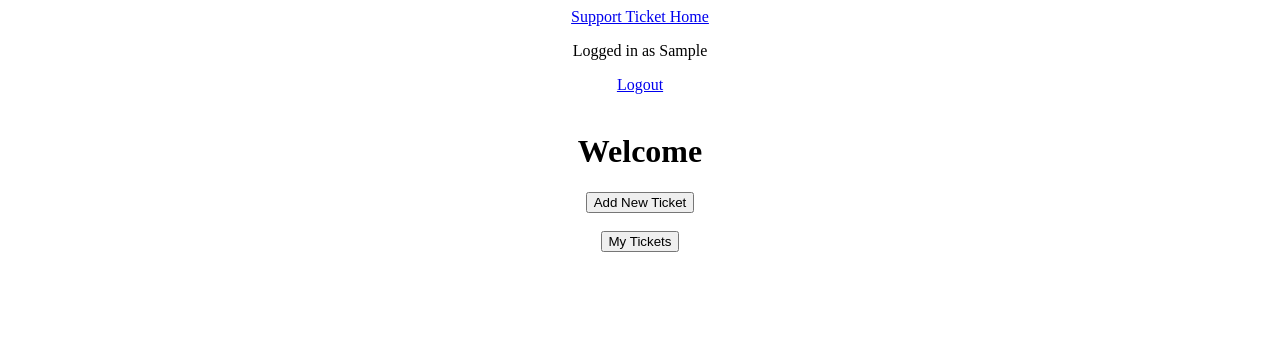
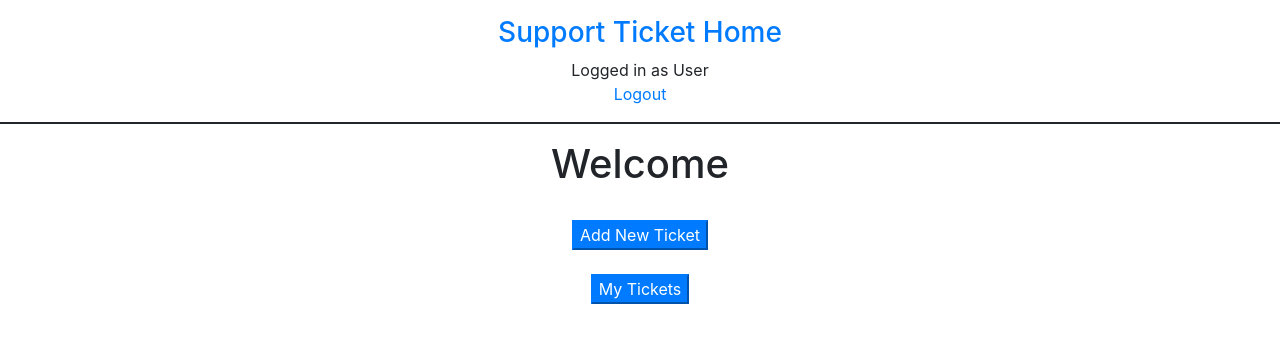
Before and after one commit to felixsundar/peerxp_django_app, a Django app: page / in a window 1280 px wide. Shown: the top 343 px of the page. Run offline with Django 4.2, Linux system fonts and the light colour scheme; the visitor is signed in with stand-in values (Sample User, id 1).

Commit message:
change fields in api call, add style, finish

```diff
--- a/support_ticket_app/forms.py
+++ b/support_ticket_app/forms.py
@@ -3,8 +3,8 @@ from django import forms
 class NewTicketForm(forms.Form):
     def __init__(self, user, *args, **kwargs):
         super().__init__(*args, **kwargs)
-        self.fields['contact'] = forms.CharField(label='Contact Name', initial=user.first_name+' '+user.last_name)
-        self.fields['email'] = forms.EmailField(label='Contact Email', initial=user.email)
+        self.fields['lastName'] = forms.CharField(label='Last Name', initial=user.last_name)
+        self.fields['email'] = forms.EmailField(label='Email', initial=user.email)
 
     departmentId = forms.ChoiceField(
         label='Department',
--- a/support_ticket_app/templates/base.html
+++ b/support_ticket_app/templates/base.html
@@ -3,18 +3,20 @@
 
 <head>
     <title>Support Ticket</title>
+    <link rel="stylesheet" href="https://cdn.jsdelivr.net/npm/bootstrap@4.3.1/dist/css/bootstrap.min.css" integrity="sha384-ggOyR0iXCbMQv3Xipma34MD+dH/1fQ784/j6cY/iJTQUOhcWr7x9JvoRxT2MZw1T" crossorigin="anonymous">
 </head>
 
 <body>
 <center>
-    <div>
+    <div class="pt-3">
 
-        <a href="{% url 'index' %}">Support Ticket Home</a><br>
+        <a href="{% url 'index' %}"><h3>Support Ticket Home</h3></a>
         {% if request.user.is_authenticated %}
-        <p>Logged in as {{request.user.first_name}}</p>
+        <div>Logged in as {{ request.user.last_name }}</div>
         <a href="{% url 'logout' %}">Logout</a>
         {% endif %}
-        <br><br>
+        <br>
+        <hr style="border: 1px solid;">
     </div>
 
     <div>
--- a/support_ticket_app/templates/home.html
+++ b/support_ticket_app/templates/home.html
@@ -7,10 +7,10 @@
         <b>{{ message }}</b><br>
         {% endfor %}
         {% endif %}
-<h1>Welcome</h1>
+<h1>Welcome</h1><br>
 
-<a href="{% url 'newticket' %}"><button>Add New Ticket</button></a>
+<a href="{% url 'newticket' %}"><button class="btn-primary">Add New Ticket</button></a>
 <br><br>
-<a href="{% url 'mytickets' %}"><button>My Tickets</button></a>
+<a href="{% url 'mytickets' %}"><button class="btn-primary">My Tickets</button></a>
 
 {% endblock %}
--- a/support_ticket_app/templates/login.html
+++ b/support_ticket_app/templates/login.html
@@ -27,8 +27,8 @@
     <td>{{ form.password }}</td>
 </tr>
 </table>
-
-<input type="submit" value="login">
+<br>
+<input type="submit" class="btn-primary" value="login">
 <input type="hidden" name="next" value="{{ next }}">
 </form>
 
--- a/support_ticket_app/views.py
+++ b/support_ticket_app/views.py
@@ -85,10 +85,14 @@ def myticketsView(request):
 
 
 def addNewTicket(data):
+    data['contact']={
+        'lastName':data.pop('lastName'),
+        'email':data.pop('email')
+    }
     headers = getRequestHeader()
     if not headers:
         return False
-    r = requests.post(settings.ZOHO_TICKETS_API_URL, data=data, headers=headers)
+    r = requests.post(settings.ZOHO_TICKETS_API_URL, json=data, headers=headers)
     if r.status_code == requests.codes.ok:
         return True
     # print('statuscode\n\n\n'+str(r.status_code))
```
Also changed, not shown: support_ticket_app/templates/mytickets.html (+3 -5 lines), support_ticket_app/templates/newticket.html (+6 -5 lines).
